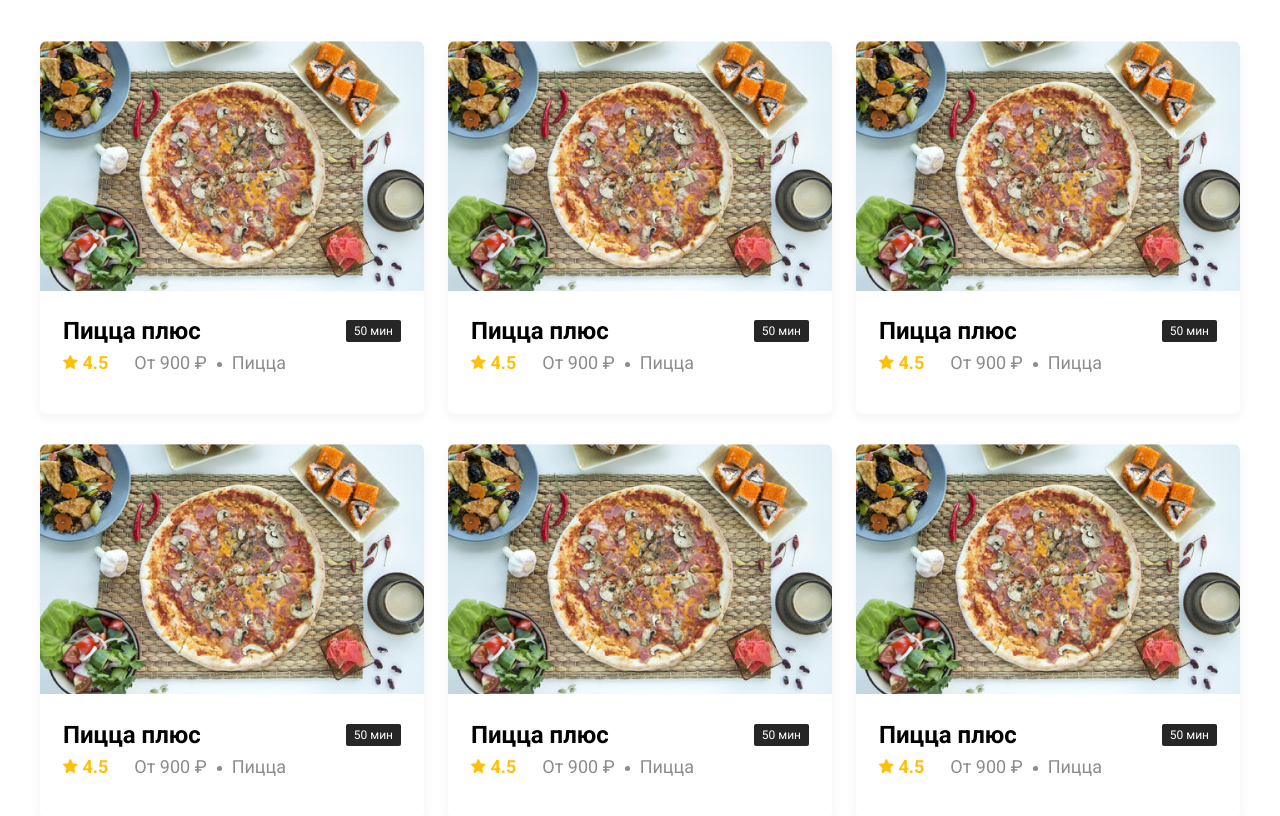
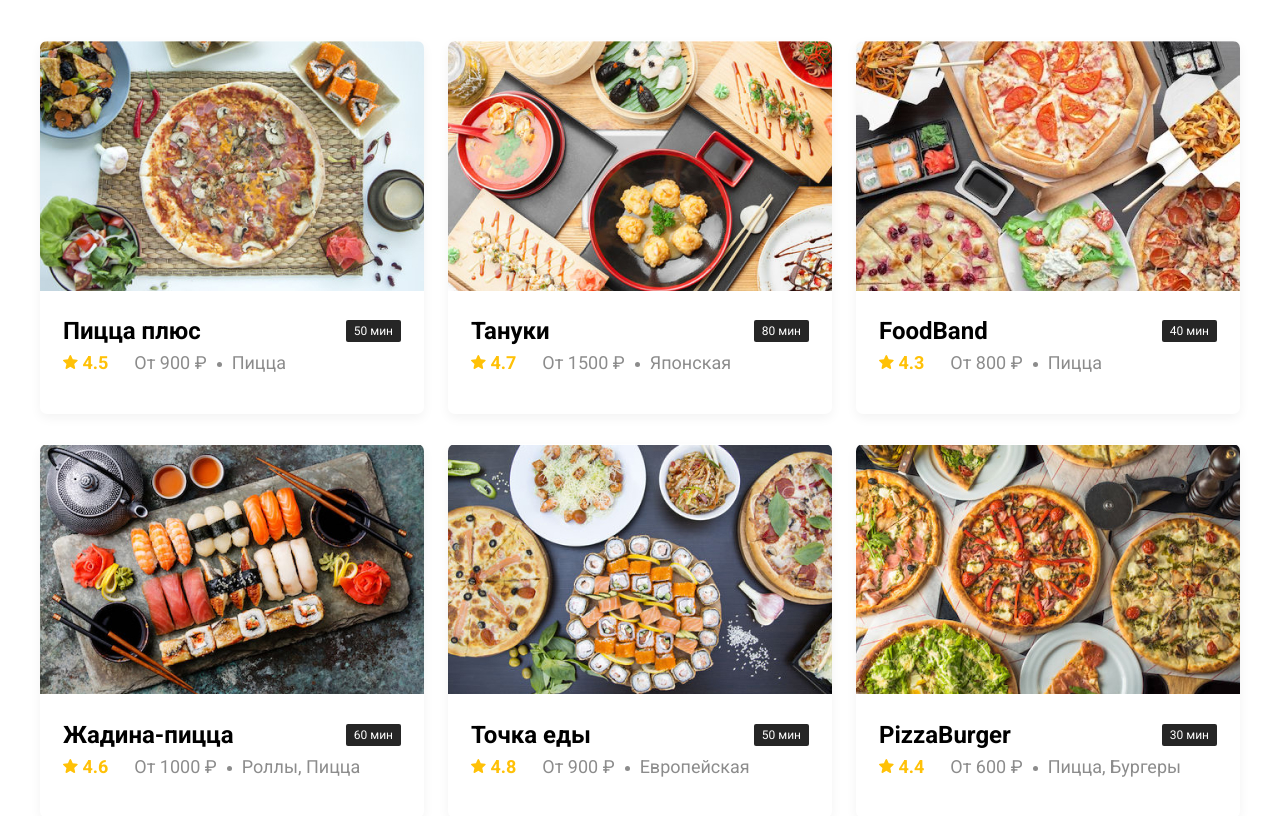
Before and after one commit to andrey257686/Delivery, a plain HTML site: page index.html in a window 1280 px wide. Shown: the part 526-1342 px from the top of the page. Drawn offline with Linux system fonts and the light colour scheme.

Commit message:
added new images and desctiptions for cards

```diff
--- a/index.html
+++ b/index.html
@@ -36,7 +36,7 @@
       </div>
       <div class="cards">
         <div class="card">
-          <img src="img/image.jpg" alt="Image" class="card-image">
+          <img src="img/pizza-plus.jpg" alt="Image" class="card-image">
           <div class="card-text">
             <div class="card-heading">
               <h3 class="card-title">Пицца плюс</h3>
@@ -56,18 +56,38 @@
         <!-- /.card -->
 
         <div class="card">
-          <img src="img/image.jpg" alt="Image" class="card-image">
+          <img src="img/tanuki.jpg" alt="Image" class="card-image">
           <div class="card-text">
             <div class="card-heading">
-              <h3 class="card-title">Пицца плюс</h3>
-              <span class="card-tag tag">50 мин</span>
+              <h3 class="card-title">Тануки</h3>
+              <span class="card-tag tag">80 мин</span>
             </div>
             <!-- /.card-heading -->
             <div class="card-info">
               <div class="rating">
                 <img src="img/rating.svg" alt="Rating" class="rating-star">
-               4.5</div>
-              <div class="price">От 900 ₽</div>
+               4.7</div>
+              <div class="price">От 1500 ₽</div>
+              <div class="category">Японская </div>
+            </div>
+            <!-- /.card-info -->
+          </div>
+        </div>
+        <!-- /.card -->
+
+        <div class="card">
+          <img src="img/foodband.jpg" alt="Image" class="card-image">
+          <div class="card-text">
+            <div class="card-heading">
+              <h3 class="card-title">FoodBand</h3>
+              <span class="card-tag tag">40 мин</span>
+            </div>
+            <!-- /.card-heading -->
+            <div class="card-info">
+              <div class="rating">
+                <img src="img/rating.svg" alt="Rating" class="rating-star">
+               4.3</div>
+              <div class="price">От 800 ₽</div>
               <div class="category">Пицца </div>
             </div>
             <!-- /.card-info -->
@@ -76,19 +96,19 @@
         <!-- /.card -->
 
         <div class="card">
-          <img src="img/image.jpg" alt="Image" class="card-image">
+          <img src="img/zhadina-pizza.jpg" alt="Image" class="card-image">
           <div class="card-text">
             <div class="card-heading">
-              <h3 class="card-title">Пицца плюс</h3>
-              <span class="card-tag tag">50 мин</span>
+              <h3 class="card-title">Жадина-пицца</h3>
+              <span class="card-tag tag">60 мин</span>
             </div>
             <!-- /.card-heading -->
             <div class="card-info">
               <div class="rating">
                 <img src="img/rating.svg" alt="Rating" class="rating-star">
-               4.5</div>
-              <div class="price">От 900 ₽</div>
-              <div class="category">Пицца </div>
+               4.6</div>
+              <div class="price">От 1000 ₽</div>
+              <div class="category">Роллы, Пицца </div>
             </div>
             <!-- /.card-info -->
           </div>
@@ -96,19 +116,19 @@
         <!-- /.card -->
 
         <div class="card">
-          <img src="img/image.jpg" alt="Image" class="card-image">
+          <img src="img/tochka-edy.jpg" alt="Image" class="card-image">
           <div class="card-text">
             <div class="card-heading">
-              <h3 class="card-title">Пицца плюс</h3>
+              <h3 class="card-title">Точка еды</h3>
               <span class="card-tag tag">50 мин</span>
             </div>
             <!-- /.card-heading -->
             <div class="card-info">
               <div class="rating">
                 <img src="img/rating.svg" alt="Rating" class="rating-star">
-               4.5</div>
+               4.8</div>
               <div class="price">От 900 ₽</div>
-              <div class="category">Пицца </div>
+              <div class="category">Европейская </div>
             </div>
             <!-- /.card-info -->
           </div>
@@ -116,39 +136,19 @@
         <!-- /.card -->
 
         <div class="card">
-          <img src="img/image.jpg" alt="Image" class="card-image">
+          <img src="img/pizzaburger.jpg" alt="Image" class="card-image">
           <div class="card-text">
             <div class="card-heading">
-              <h3 class="card-title">Пицца плюс</h3>
-              <span class="card-tag tag">50 мин</span>
+              <h3 class="card-title">PizzaBurger</h3>
+              <span class="card-tag tag">30 мин</span>
             </div>
             <!-- /.card-heading -->
             <div class="card-info">
               <div class="rating">
                 <img src="img/rating.svg" alt="Rating" class="rating-star">
-               4.5</div>
-              <div class="price">От 900 ₽</div>
-              <div class="category">Пицца </div>
-            </div>
-            <!-- /.card-info -->
-          </div>
-        </div>
-        <!-- /.card -->
-
-        <div class="card">
-          <img src="img/image.jpg" alt="Image" class="card-image">
-          <div class="card-text">
-            <div class="card-heading">
-              <h3 class="card-title">Пицца плюс</h3>
-              <span class="card-tag tag">50 мин</span>
-            </div>
-            <!-- /.card-heading -->
-            <div class="card-info">
-              <div class="rating">
-                <img src="img/rating.svg" alt="Rating" class="rating-star">
-                4.5</div>
-              <div class="price">От 900 ₽</div>
-              <div class="category">Пицца </div>
+                4.4</div>
+              <div class="price">От 600 ₽</div>
+              <div class="category">Пицца, Бургеры </div>
             </div>
             <!-- /.card-info -->
           </div>
```
Also changed, not shown: img/foodband.jpg (added), img/pizza-plus.jpg (renamed from img/image.jpg), img/pizzaburger.jpg (added), img/tanuki.jpg (added), img/tochka-edy.jpg (added), img/zhadina-pizza.jpg (added).
